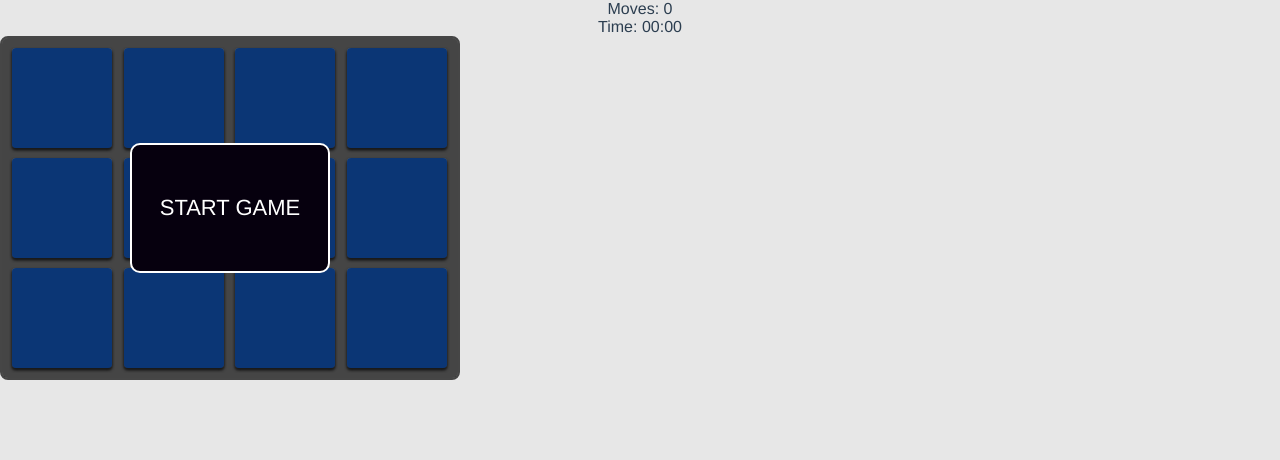
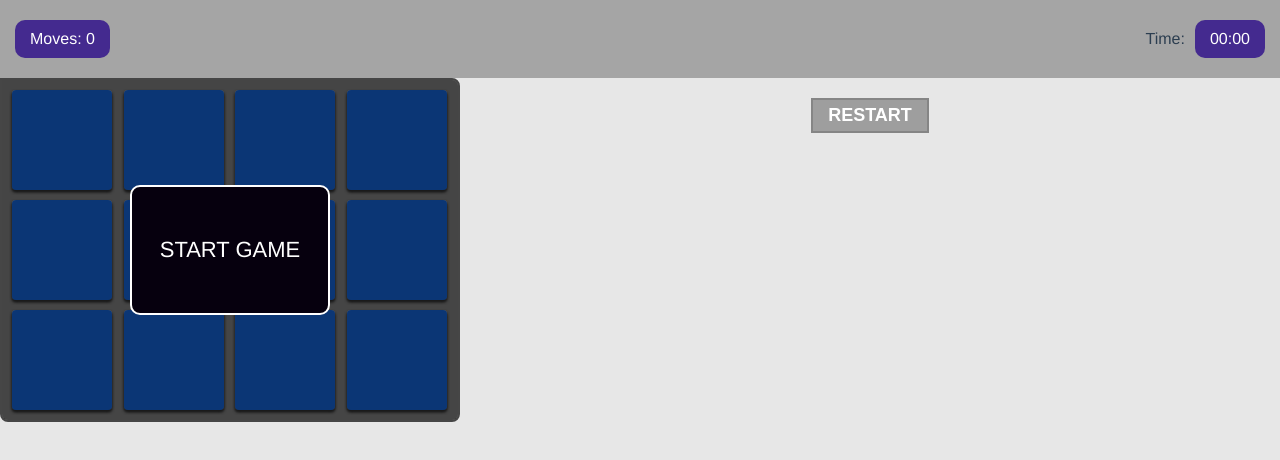
Before and after one commit to PavlenkoSt/MemoryTraining__Vue, a Vue app: page / in a window 1280 px wide. Shown: the top 460 px of the page. Built offline with nearby package versions, Linux system fonts and the light colour scheme.

Commit message:
add restart btn

```diff
--- a/src/App.vue
+++ b/src/App.vue
@@ -9,6 +9,11 @@
         @startGame="updateGameIsStarted($event)"
         @movesChange="movesHandler"
         @timerChange="timerHandler"
+        ref="boardRef"
+      />
+      <Options
+        :gameIsStarted="this.gameIsStarted"
+        @restart="restartGame"
       />
     </div>
   </div>
@@ -17,12 +22,14 @@
 <script>
   import Header from './components/Header.vue'
   import Board from './components/Board.vue'
+  import Options from './components/Options.vue'
 
   export default {
     name: 'App',
     components: {
       Header,
-      Board
+      Board,
+      Options
     },
     data: () => ({
       gameIsStarted: false
@@ -53,6 +60,9 @@
             break
           }
         }
+      },
+      restartGame(){
+        this.$refs.boardRef.restartGame()
       }
     }
   }
--- a/src/components/Board.vue
+++ b/src/components/Board.vue
@@ -14,7 +14,7 @@
             v-if="!this.$props.gameIsStarted || isWon"
         >
             <div
-                v-if="!this.$props.gameIsStarted"
+                v-if="!this.$props.gameIsStarted && !isWon"
                 class="message"
                 @click="startGame"
             >Start game</div>
@@ -58,6 +58,7 @@
                 this.initializeRandomOrderNumbers()
                 this.$emit('movesChange', true)
                 this.$emit('timerChange', 'restart')
+                this.$emit('startGame', true)
             },
             initializeRandomOrderNumbers(){
                 const sourceNumbers = [1, 2, 3, 4, 5, 6]
@@ -114,6 +115,7 @@
             isWon(){
                 if(this.cells.every(cell => cell.guessed)){
                     this.$emit('timerChange', 'stop')
+                    this.$emit('startGame', false)
                     return true
                 }
                 return false
@@ -134,6 +136,7 @@
         padding: 10px;
         position: relative;
         border-radius: 8px;
+        border-top-left-radius: 0;
         overflow: hidden;
         border: 2px solid rgb(70, 70, 70);
     }
--- a/src/components/Header.vue
+++ b/src/components/Header.vue
@@ -1,12 +1,14 @@
 <template>
-  <div>
-      <div>
+  <header class="header">
+      <div class="moves">
           Moves: {{ moves }}
       </div>
-      <div>
-          Time: {{ time === 0 ? '00:00' : '' }} {{ time !== 0 ? time : '' | moment('mm:ss')}}
+      <div class="time">
+          Time: <span>
+              {{ time === 0 ? '00:00' : '' }} {{ time !== 0 ? time : '' | moment('mm:ss')}}
+            </span>
       </div>
-  </div>
+  </header>
 </template>
 
 <script>
@@ -43,5 +45,29 @@
 </script>
 
 <style scoped>
-
+    .header{
+        width: 100%;
+        padding: 20px 15px;
+        display: flex;
+        justify-content: space-between;
+        background-color: #a5a5a5;
+    }
+    .moves{
+        padding: 10px 15px;
+        background-color: #442a8f;
+        color: #fff;
+        border-radius: 10px;
+    }
+    .time{
+        display: flex;
+        align-items: center;
+        justify-content: center;
+    }
+    .time span{
+        padding: 10px 15px;
+        background-color: #442a8f;
+        color: #fff;
+        border-radius: 10px;
+        margin-left: 10px;
+    }
 </style>
--- /dev/null
+++ b/src/components/Options.vue
@@ -0,0 +1,52 @@
+<template>
+  <div class="panel">
+    <button
+        :disabled="!this.$props.gameIsStarted"
+        class="restartBtn"
+        @click="restartGame"
+    >Restart</button>
+  </div>
+</template>
+
+<script>
+    export default {
+        name: 'Options',
+        methods: {
+            restartGame(){
+                this.$emit('restart')
+            }
+        },
+        props: {
+            gameIsStarted: {
+                type: Boolean,
+                retquired: true
+            }
+        }
+    }
+</script>
+
+<style scoped>
+    .panel{
+        padding: 20px 15px;
+    }
+    .restartBtn{
+        background-color: #f8a412;
+        border: 2px solid #f88412;
+        color: #fff;
+        outline: none;
+        padding: 5px 15px;
+        font-size: 18px;
+        text-transform: uppercase;
+        font-weight: 600;
+        cursor: pointer;
+        transition: all ease .2s;
+    }
+    .restartBtn:hover{
+        background-color: #f88412;
+    }
+    .restartBtn:disabled{
+        background-color: rgb(158, 158, 158);
+        border: 2px solid rgb(133, 133, 133);
+        cursor: default;
+    }
+</style>
```
